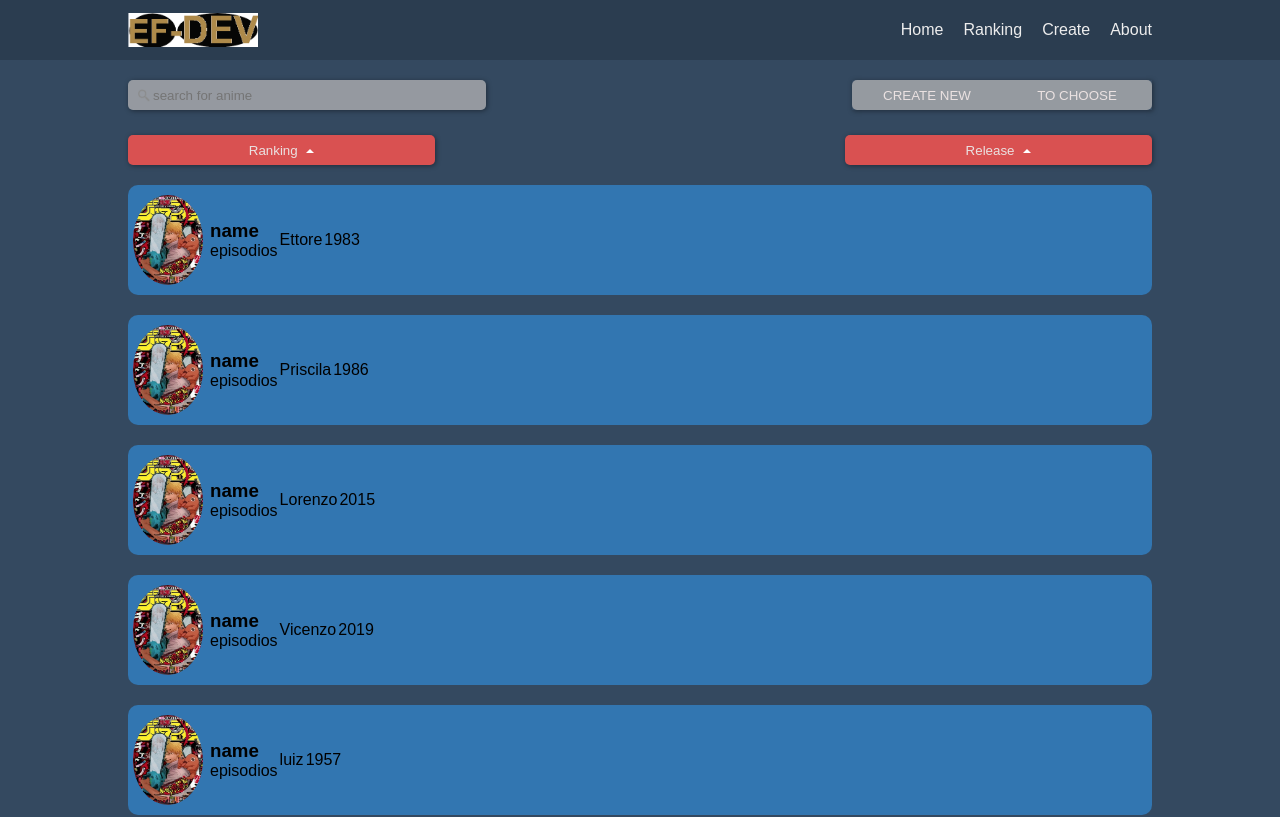
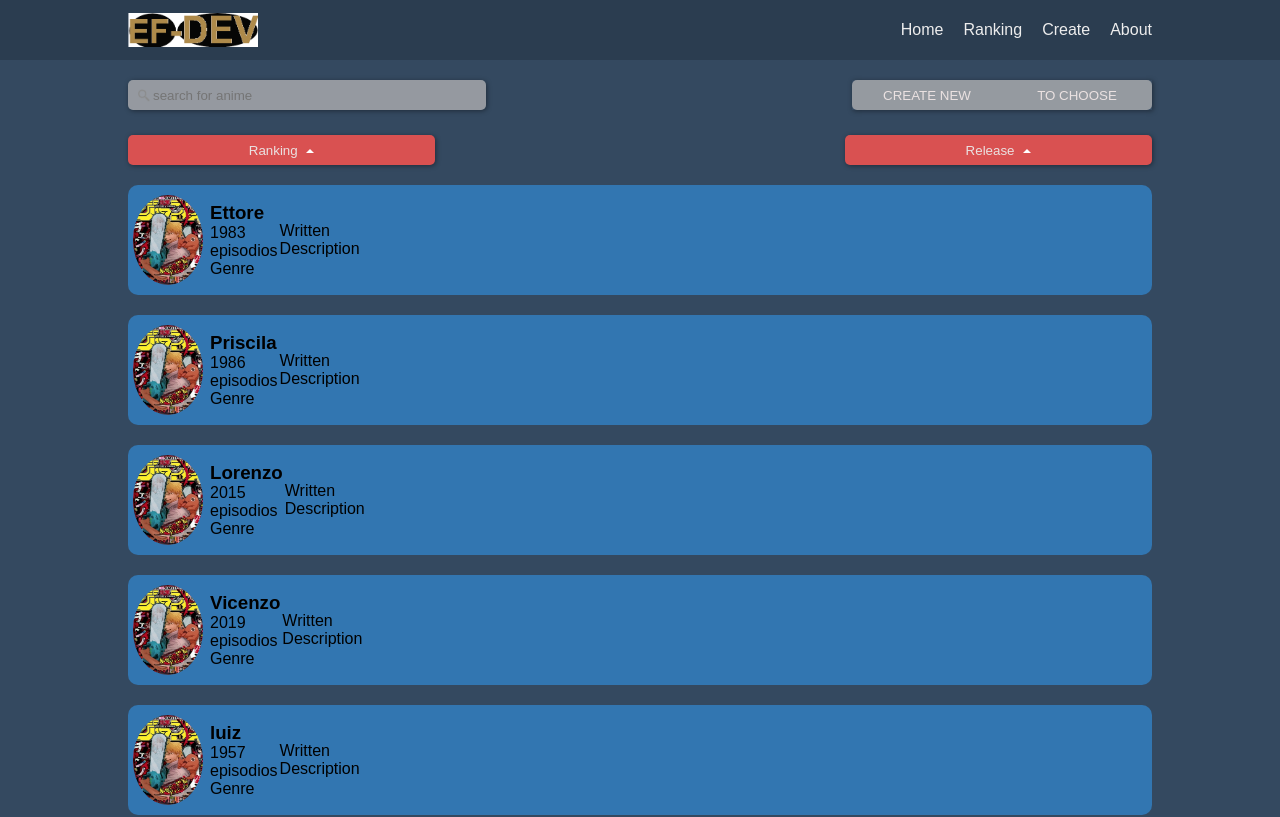
Before and after one commit to ettore83/projeto-anime, a Vue app in the folder anime-project/: page / in a window 1280 px wide. Shown: the top 817 px of the page. Built offline with nearby package versions, Linux system fonts and the light colour scheme.

Commit message:
voltando a ativa

```diff
--- a/anime-project/src/components/TheWelcome.vue
+++ b/anime-project/src/components/TheWelcome.vue
@@ -38,6 +38,7 @@ const filteredData = computed(() => {
 function sortBy(key) {
   sortKey.value = key
   sortOrders.value[key] *= -1
+
 }
 
 function capitalize(str) {
@@ -77,15 +78,18 @@ function capitalize(str) {
         <img src = "../assets/chainsaw-man.jpg" alt = "">
         <div id = "info-name">
 
-          <h1>name</h1>
-          <p>{{entry["age"]}}</p>
+          <h1>{{ entry["ranking"] }}</h1>
+          <p>{{ entry["release"] }}</p>
           <p>episodios</p>
+          <p>Genre</p>
 
         </div>
 
-        <div id = "div-td" v-for = "key in columns">
+        <div id = "div-info-desc">
 
-          {{entry[key]}}
+          <p>Written</p>
+          <p>Description</p>
+
 
         </div>
 
--- a/anime-project/src/views/CreateView.vue
+++ b/anime-project/src/views/CreateView.vue
@@ -1,12 +1,17 @@
 <script >
 import { ref } from "vue";
+
+const newAnime = ref("")
 
 
 </script>
 
 <template>
+
     <main>
+
       <div class="about">
+
         <div id="bt-back">
           <RouterLink to="/">
           <img id="bt-img-back" src="../assets/ic_back_white@3x.png" alt=""></RouterLink>
@@ -57,12 +62,17 @@ import { ref } from "vue";
           type="text"
           placeholder="Description">
           <br>
+
           <button id="btn-post">
           POST
           </button>
+
         </form>
+
       </div>
+
     </main>
+
   </template>
 
   <style >
--- a/anime-project/src/views/HomeView.vue
+++ b/anime-project/src/views/HomeView.vue
@@ -14,7 +14,7 @@ const gridData = [
   { ranking: 'maria', release: 1959 },
 ]
 
-const newAnime = ref("")
+
 
 
 //fim
@@ -39,23 +39,25 @@ function rankingOrder(){
   <main id="main-content">
 
     <section id="secSearch">
+
       <div id="divSearch">
+
         <input id="inSearch"
          type="text"
          placeholder="search for anime"
          v-model.trim="searchQuery">
+
         <div id="bt-div">
-          <RouterLink to="/create"><button
-        v-on:click="ageOrder()"
-        :class="{ active: sortKey == 'ranking' }"
-        id="btRanking"> CREATE NEW
-          <span v-if="sortKey == 'ranking' && sortOrders.ranking < 0">&darr;</span>
-          <span v-if="sortKey == 'ranking' && sortOrders.ranking >= 0">&uarr;</span>
-          </button></RouterLink>
+
+          <RouterLink to="/create">
+            <button
+              id="btRanking"> CREATE NEW
+              <span v-if="sortKey == 'ranking' && sortOrders.ranking < 0">&darr;</span>
+              <span v-if="sortKey == 'ranking' && sortOrders.ranking >= 0">&uarr;</span>
+           </button>
+          </RouterLink>
 
         <button
-        v-on:click="ageOrder()"
-        :class="{ active: sortKey == 'age' }"
           id="btAge" > TO CHOOSE
           <span v-if="sortKey == 'age' && sortOrders.age < 0">&darr;</span>
           <span v-if="sortKey == 'age' && sortOrders.age >= 0">&uarr;</span>
```
